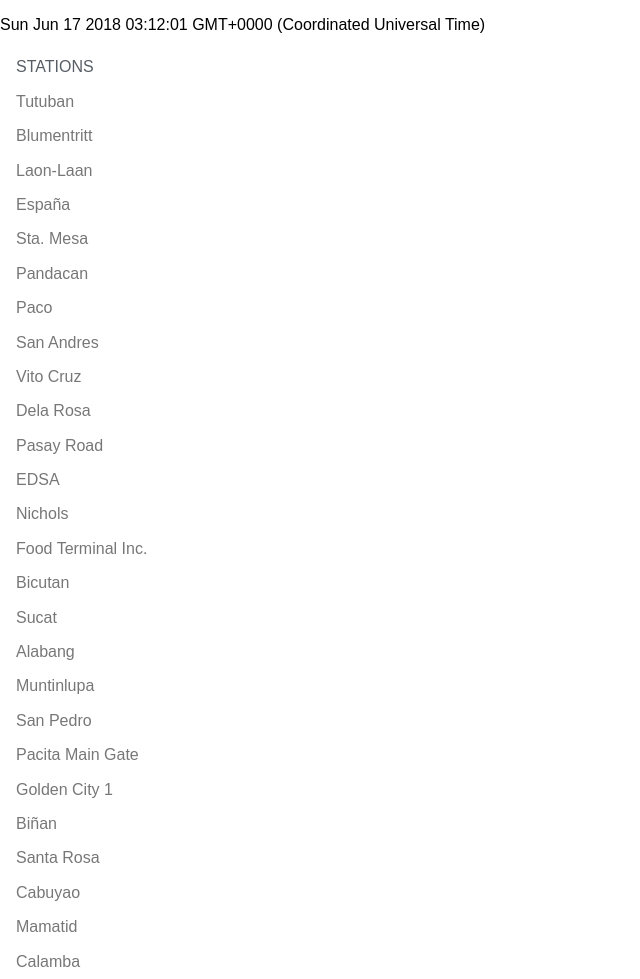
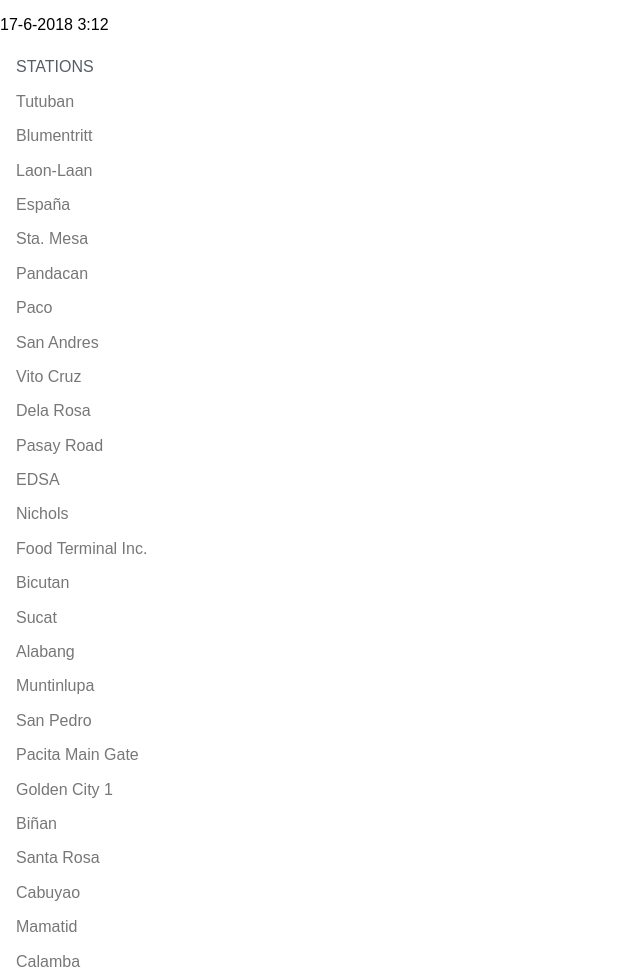
Before and after one commit to leiurus17/javascript-train-timetable, a plain HTML site: page index.html in a window 1280 px wide. Shown: the whole page, without its empty margins (0-640 px from the left). Drawn offline with nearby package versions, Linux system fonts and the light colour scheme.

Commit message:
Format Javascript date

```diff
--- a/index.html
+++ b/index.html
@@ -15,13 +15,21 @@
 	</style>
 </head>
 <body>
-	<p id="dateTime"></p>
+	<div>
+		<p id="dateTime"></p>
 
-	<script>
-		var d = new Date();
-		document.getElementById("dateTime").innerHTML = d;
-	</script>
+		<script>
+			var d = new Date();
 
+			var datestring = d.getDate()  + "-" +
+				(d.getMonth()+1) + "-" +
+				d.getFullYear() + " " +
+				d.getHours() + ":" +
+				d.getMinutes();
+
+			document.getElementById("dateTime").innerHTML = datestring;
+		</script>
+	</div>
 	</style>
 	<div class="pure-menu custom-restricted-width">
 		<span class="pure-menu-heading">Stations</span>
```
